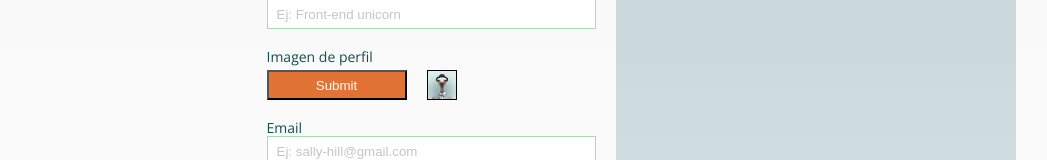
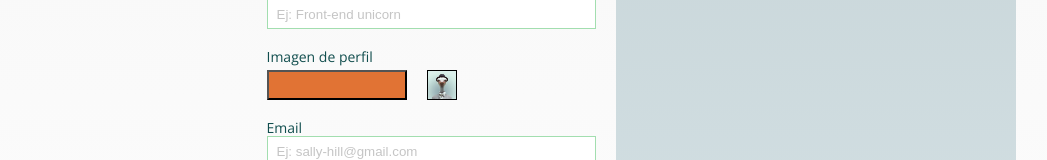
Before and after one commit to Adalab/dorcas-s3-casiopea, a React (Create React App) app: page / in a window 1280 px wide. Shown: the part 615-775 px from the top of the page, without its empty margins (9-1056 px from the left). Built offline with nearby package versions, Linux system fonts and the light colour scheme; no server answers.

Commit message:
cargar foto, falta cambiar img por div y el style

```diff
--- a/src/App.js
+++ b/src/App.js
@@ -42,16 +42,16 @@ class App extends Component {
     this.callApi();
   }
 
-  cambiarsrc(fr){
+  cambiarsrc(rutafoto){
     this.setState ((prevState) => {
       const j = {
-        ...this.prevState.json,
-        photo: fr.result
+        ...this.state.json,
+        photo: rutafoto
       }
     return (
       {json: j}
     )
-  })
+  });
   }
 
   callApi() {
--- a/src/components/CompRellena.js
+++ b/src/components/CompRellena.js
@@ -3,21 +3,26 @@ const fr= new FileReader();
 class CompRellena extends React.Component {
   constructor(props){
     super(props);
-
+this.clickSimulado=this.clickSimulado.bind(this);
     this.clickCargarFoto=this.clickCargarFoto.bind(this);
-    //this.cambiarsrc=this.cambiarsrc.bind(this);
+    this.cambiarsrc2=this.cambiarsrc2.bind(this);
     this.fileInput = React.createRef();
   }
-  clickCargarFoto(event){
-    event.preventDefault();
-    fr.addEventListener('load',this.cambiarsrc);
+  clickSimulado(){
+    document.querySelector('#img-selector').click();
+
+  }
+  clickCargarFoto(){
+
+
+    fr.addEventListener('load',this.cambiarsrc2);
     fr.readAsDataURL(this.fileInput.current.files[0])
     //this.props.funcionfoto(fr.result);
   }
 
-  cambiarsrc(){
-    const url=fr.result
-    console.log(url);
+  cambiarsrc2(){
+    const url=fr.result;
+    this.props.funcionfoto(url);
   }
   render(){
     return (
@@ -72,8 +77,9 @@ class CompRellena extends React.Component {
                   name=""
                   id="img-selector"
                   className="añadir__hiddenField"
+                  onChange={this.clickCargarFoto}
                 />
-                <input onClick={this.clickCargarFoto} type="submit"  className="añadir__upload-btn" />
+                <input onClick={this.clickSimulado} type="button"  className="añadir__upload-btn" />
 
               </div>
 
```
